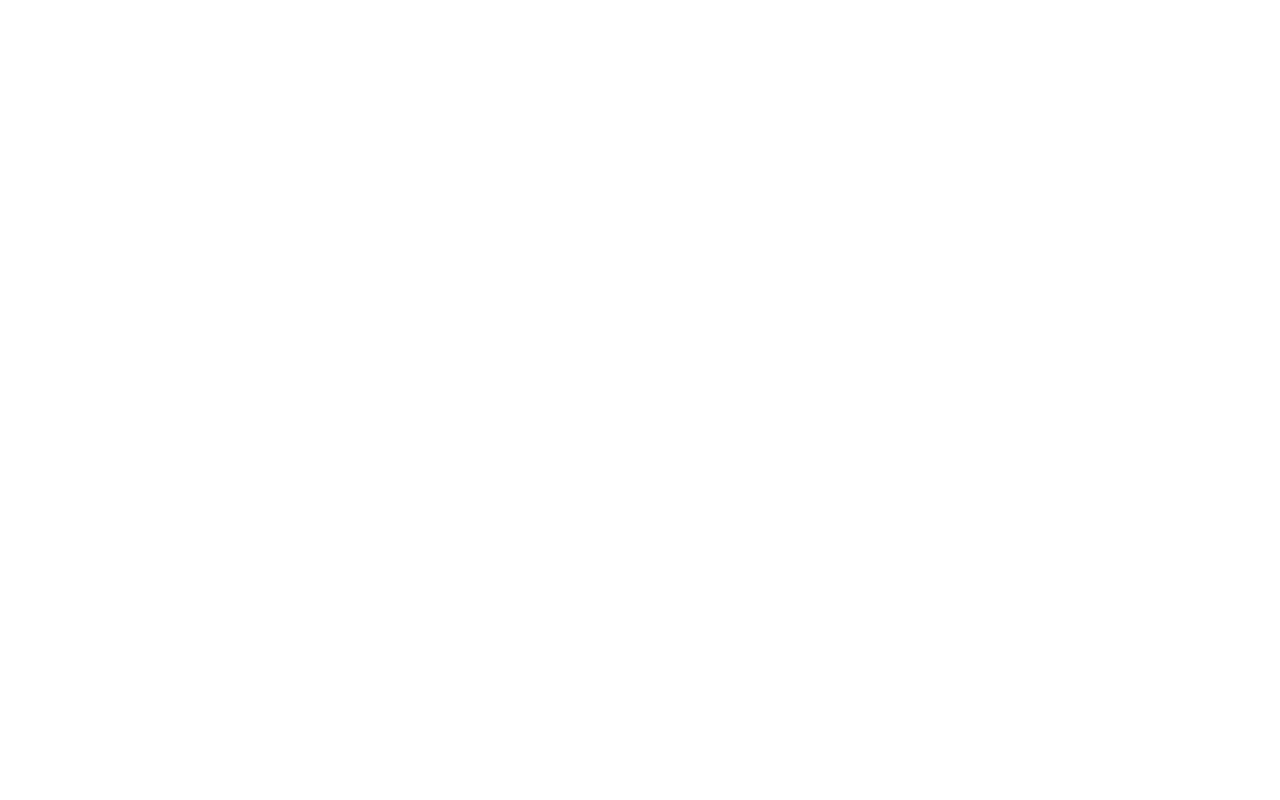
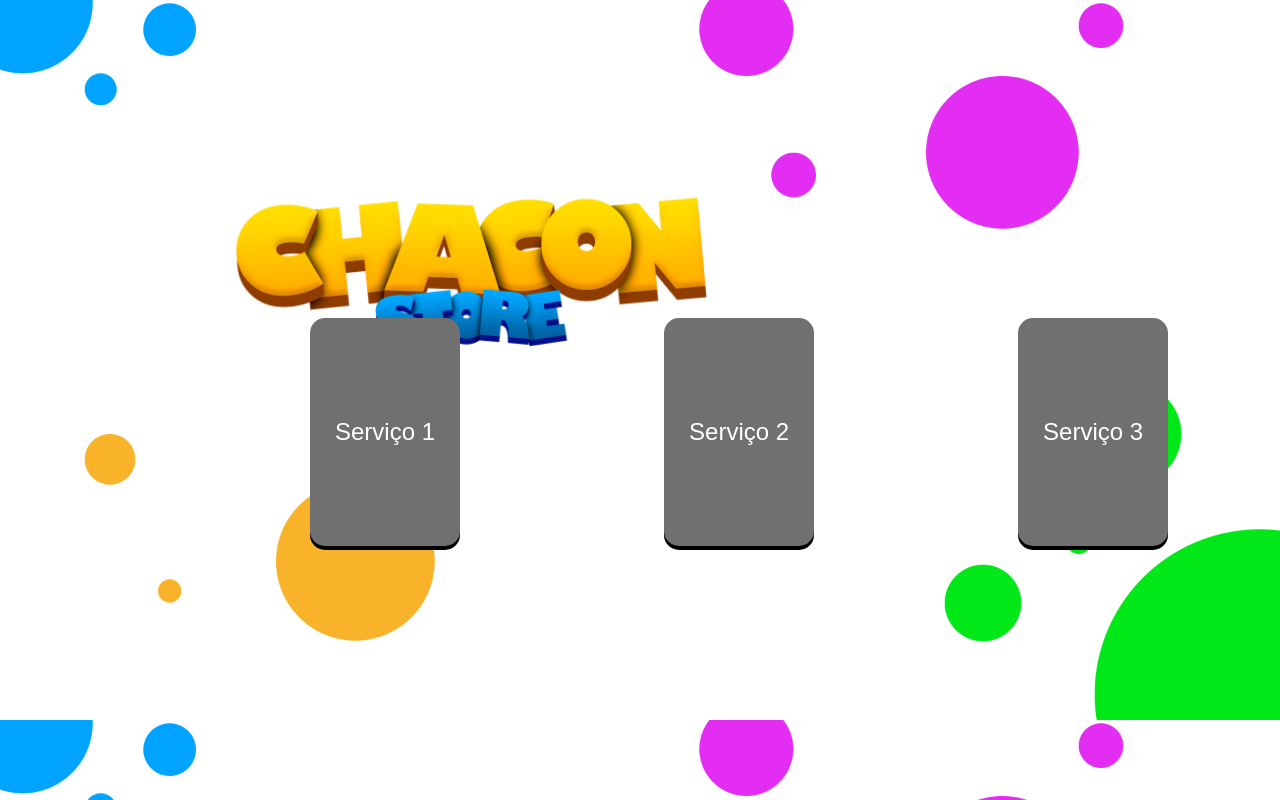
Before and after one commit to taylorburgues/pjIntegradorWeb, a plain HTML site: page home/Home.html in a window 1280 px wide. Drawn offline with Linux system fonts and the light colour scheme.

Commit message:
alteração front e back

```diff
--- a/home/Home.css
+++ b/home/Home.css
@@ -0,0 +1,82 @@
+body{
+    background-image: url(../images/elipses.png);
+    background-size: 100%;
+}
+
+.container{
+    background-image: url(../images/logo.png);
+    height: 80vh;
+    background-size: 80%;
+    position:absolute;
+    left: 0cqmax;
+}
+
+.wrapper {
+    display: flex;
+    flex-wrap: wrap;
+    padding: 10px;
+  }
+
+.button1 {
+    display: inline-block;
+    margin-left: 300px;
+    margin-top: 300px;
+    padding: 100px 25px;
+    font-size: 24px;
+    cursor: pointer;
+    text-align: center;
+    text-decoration: none;
+    outline: none;
+    color: #fff;
+    background-color: #707070;
+    border: none;
+    border-radius: 15px;
+    box-shadow: 0 4px black;
+}
+
+.button2 {
+    display: inline-block;
+    margin-left: 200px;
+    padding: 100px 25px;
+    font-size: 24px;
+    cursor: pointer;
+    text-align: center;
+    text-decoration: none;
+    outline: none;
+    color: #fff;
+    background-color: #707070;
+    border: none;
+    border-radius: 15px;
+    box-shadow: 0 4px black;
+}
+
+.button3 {
+    display: inline-block;
+    margin-left: 200px;
+    padding: 100px 25px;
+    font-size: 24px;
+    cursor: pointer;
+    text-align: center;
+    text-decoration: none;
+    outline: none;
+    color: #fff;
+    background-color: #707070;
+    border: none;
+    border-radius: 15px;
+    box-shadow: 0 4px black;
+}
+
+.button1:hover {
+    color: #bebebe;
+    background-color: #d4d4d4
+}
+
+.button2:hover {
+    color: #bebebe;
+    background-color: #d4d4d4
+}
+
+.button3:hover {
+    color: #bebebe;
+    background-color: #d4d4d4
+}
--- a/home/Home.html
+++ b/home/Home.html
@@ -3,9 +3,23 @@
 <head>
     <meta charset="UTF-8">
     <meta name="viewport" content="width=device-width, initial-scale=1.0">
+    <link rel="stylesheet" href="Home.css">
     <title>home</title>
 </head>
 <body>
 
+    <div class="container">
+
+        <div class="wrapper">
+            <div>
+                <button class="button1">Serviço 1</button>
+                <button class="button2">Serviço 2</button>
+                <button class="button3">Serviço 3</button>
+            </div>
+        </div>
+
+    </div>
+
+
 </body>
 </html>
```
Also changed, not shown: images/elipses.png (added), images/logo.png (added).
